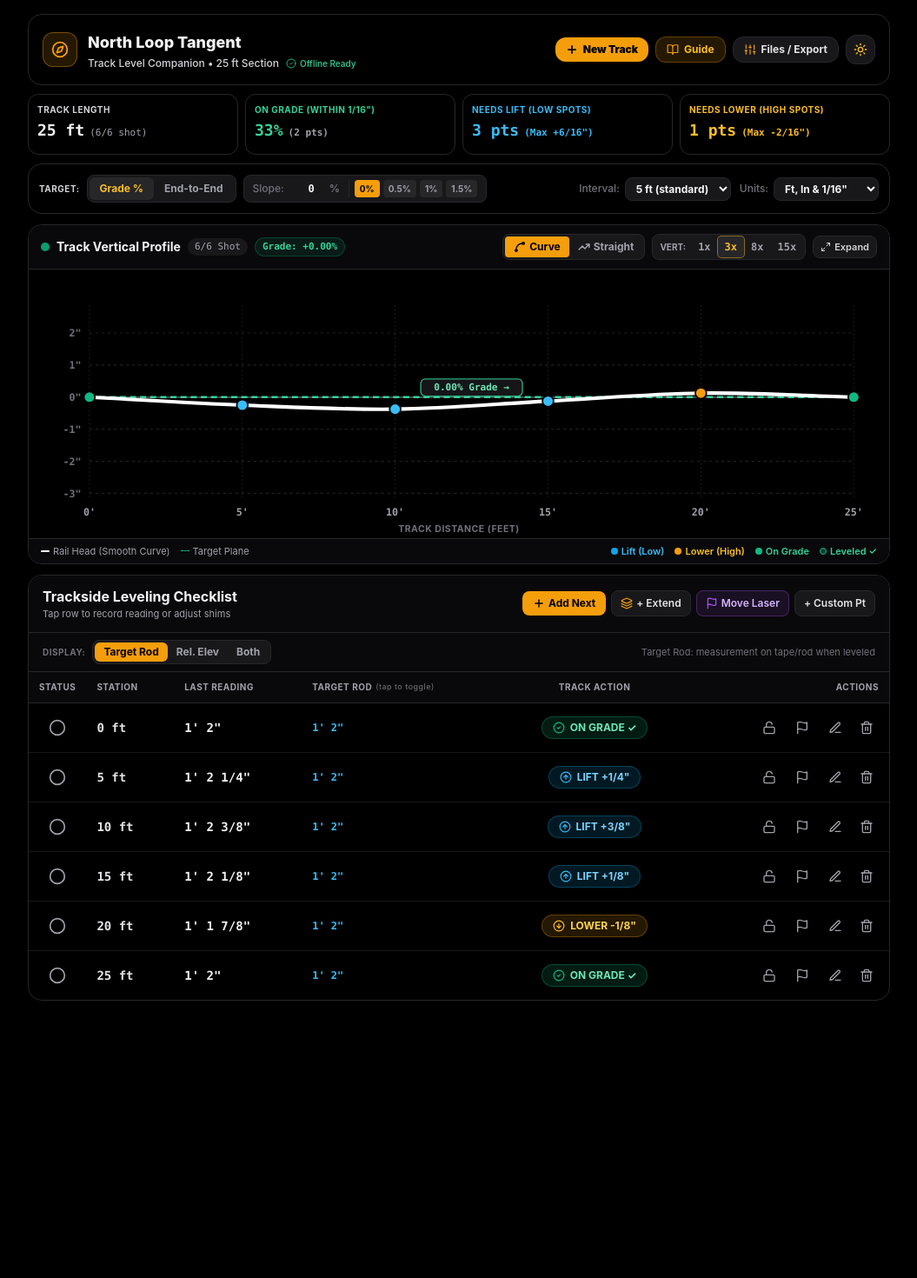
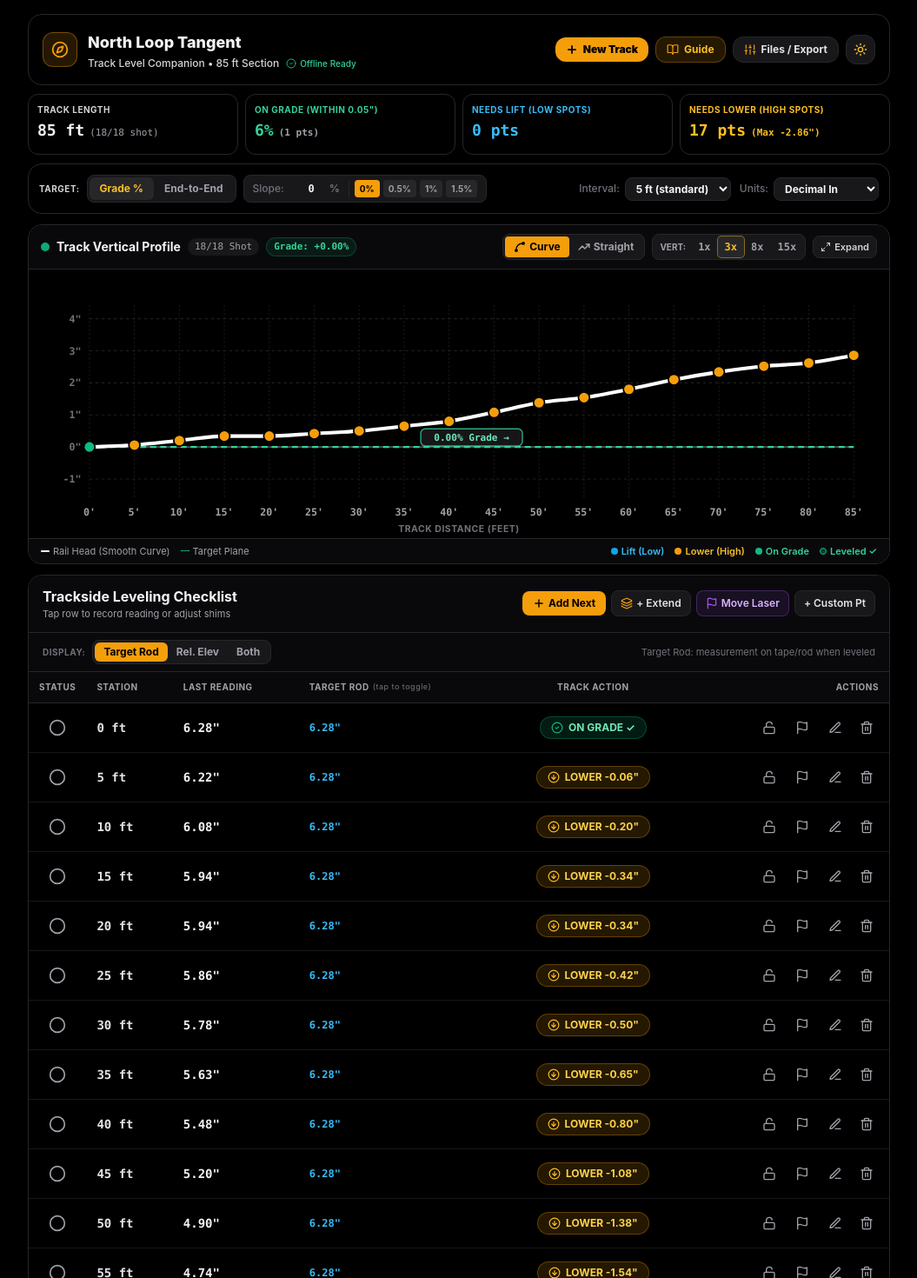
Before and after one commit to LoopRook/track-level-companion, a React (Vite) app: page / in a window 1280 px wide. Shown: the top 1470 px of the page at 87% size, without its empty margins (112-1167 px from the left). Before the commit the page ends 1167 px from the top, so only its background shows below. Built offline with nearby package versions, Linux system fonts and the light colour scheme.

Commit message:
feat: default to decimal inches and load 18-station decimal example dataset

```diff
--- a/src/App.tsx
+++ b/src/App.tsx
@@ -10,22 +10,34 @@ import { UserGuideModal } from './components/UserGuideModal';
 import { NewTrackModal } from './components/NewTrackModal';
 
 const INITIAL_STATIONS: StationPoint[] = [
-  { id: 'st-0', distanceFt: 0, readingInches: 14.0 },
-  { id: 'st-5', distanceFt: 5, readingInches: 14.25 },  // 1/4" dip
-  { id: 'st-10', distanceFt: 10, readingInches: 14.375 }, // 3/8" dip
-  { id: 'st-15', distanceFt: 15, readingInches: 14.125 }, // 1/8" dip
-  { id: 'st-20', distanceFt: 20, readingInches: 13.875 }, // 1/8" hump
-  { id: 'st-25', distanceFt: 25, readingInches: 14.0 },   // on grade
+  { id: 'st-0', distanceFt: 0, readingInches: 6.28 },
+  { id: 'st-5', distanceFt: 5, readingInches: 6.22 },
+  { id: 'st-10', distanceFt: 10, readingInches: 6.08 },
+  { id: 'st-15', distanceFt: 15, readingInches: 5.94 },
+  { id: 'st-20', distanceFt: 20, readingInches: 5.94 },
+  { id: 'st-25', distanceFt: 25, readingInches: 5.86 },
+  { id: 'st-30', distanceFt: 30, readingInches: 5.78 },
+  { id: 'st-35', distanceFt: 35, readingInches: 5.63 },
+  { id: 'st-40', distanceFt: 40, readingInches: 5.48 },
+  { id: 'st-45', distanceFt: 45, readingInches: 5.2 },
+  { id: 'st-50', distanceFt: 50, readingInches: 4.9 },
+  { id: 'st-55', distanceFt: 55, readingInches: 4.74 },
+  { id: 'st-60', distanceFt: 60, readingInches: 4.48 },
+  { id: 'st-65', distanceFt: 65, readingInches: 4.18 },
+  { id: 'st-70', distanceFt: 70, readingInches: 3.94 },
+  { id: 'st-75', distanceFt: 75, readingInches: 3.76 },
+  { id: 'st-80', distanceFt: 80, readingInches: 3.66 },
+  { id: 'st-85', distanceFt: 85, readingInches: 3.42 },
 ];
 
 const DEFAULT_PROJECT: TrackProject = {
-  id: 'default-project',
+  id: 'default-project-v2',
   name: 'North Loop Tangent',
   date: new Date().toISOString().split('T')[0],
   gauge: '7 1/4"',
-  unitFormat: 'feet_inches_fraction',
+  unitFormat: 'decimal_inches',
   fractionResolution: 16,
-  toleranceInches: 0.0625, // 1/16"
+  toleranceInches: 0.05,
   stationIntervalFt: 5,
   laserDatumMode: 'relative_to_first',
   gradeMode: 'target_grade',
@@ -38,7 +50,15 @@ export const App: React.FC = () => {
   const [project, setProject] = useState<TrackProject>(() => {
     try {
       const saved = localStorage.getItem('track_level_companion_active');
-      return saved ? JSON.parse(saved) : DEFAULT_PROJECT;
+      if (saved) {
+        const parsed = JSON.parse(saved);
+        // If it's the old default demo project, refresh to the new decimal example values
+        if (parsed.id === 'default-project' || parsed.id === 'default-project-v1') {
+          return DEFAULT_PROJECT;
+        }
+        return parsed;
+      }
+      return DEFAULT_PROJECT;
     } catch {
       return DEFAULT_PROJECT;
     }
@@ -405,6 +425,7 @@ export const App: React.FC = () => {
       ...project,
       name: 'New Track Section',
       date: new Date().toISOString().split('T')[0],
+      unitFormat: 'decimal_inches',
       stations: [
         { id: `st-${Date.now()}-0`, distanceFt: 0, readingInches: null }
       ]
@@ -455,8 +476,7 @@ export const App: React.FC = () => {
       }
     } else if (mode === 'clear_readings') {
       newStations = project.stations.map(s => ({
-        id: s.id,
-        distanceFt: s.distanceFt,
+        ...s,
         readingInches: null,
         completed: false,
         isLocked: false,
@@ -477,28 +497,21 @@ export const App: React.FC = () => {
     setActiveEditingStation(null);
   };
 
-  // Load sample 50ft track with realistic dip
+  // Load sample 85ft track with realistic decimal values
   const handleLoadDemoTrack = () => {
     setProject({
       ...project,
-      name: 'Sample 50ft Track (West Curve)',
+      name: 'Sample 85ft Section (Decimal Inches)',
       date: new Date().toISOString().split('T')[0],
       gradeMode: 'target_grade',
       targetGradePercent: 0.0,
       stationIntervalFt: 5,
-      stations: [
-        { id: 'demo-0', distanceFt: 0, readingInches: 14.0 },
-        { id: 'demo-5', distanceFt: 5, readingInches: 14.125 }, // 1/8" dip
-        { id: 'demo-10', distanceFt: 10, readingInches: 14.375 }, // 3/8" dip
-        { id: 'demo-15', distanceFt: 15, readingInches: 14.5 },   // 1/2" dip (sag point)
-        { id: 'demo-20', distanceFt: 20, readingInches: 14.25 },  // 1/4" dip
-        { id: 'demo-25', distanceFt: 25, readingInches: 14.0 },   // on grade
-        { id: 'demo-30', distanceFt: 30, readingInches: 13.875 }, // 1/8" hump
-        { id: 'demo-35', distanceFt: 35, readingInches: 13.75, isLocked: true },  // 1/4" hump (bridge entry / locked tie)
-        { id: 'demo-40', distanceFt: 40, readingInches: 13.875 },
-        { id: 'demo-45', distanceFt: 45, readingInches: 14.0 },
-        { id: 'demo-50', distanceFt: 50, readingInches: 14.0 },
-      ]
+      unitFormat: 'decimal_inches',
+      toleranceInches: 0.05,
+      stations: INITIAL_STATIONS.map((s, idx) => ({
+        ...s,
+        id: `demo-${idx * 5}`,
+      })),
     });
   };
 
--- a/src/components/DataManagementModal.tsx
+++ b/src/components/DataManagementModal.tsx
@@ -813,7 +813,7 @@ export const DataManagementModal: React.FC<DataManagementModalProps> = ({
                     className="py-2.5 px-3 bg-amber-500/10 hover:bg-amber-500/20 text-amber-700 dark:text-amber-400 border border-amber-500/30 rounded-xl font-bold text-xs transition flex items-center justify-center gap-1.5"
                   >
                     <FileSpreadsheet className="w-4 h-4" />
-                    <span>Load Demo 50ft</span>
+                    <span>Load Example 85ft</span>
                   </button>
 
                   <button
--- a/src/components/FractionKeypad.tsx
+++ b/src/components/FractionKeypad.tsx
@@ -63,7 +63,7 @@ export const FractionKeypad: React.FC<FractionKeypadProps> = ({
   datumOffsetInches,
   targetReadingInches,
   actionText,
-  unitFormat = 'feet_inches_fraction',
+  unitFormat = 'decimal_inches',
   fractionResolution = 16,
   stationIndex,
   totalStations,
@@ -74,8 +74,6 @@ export const FractionKeypad: React.FC<FractionKeypadProps> = ({
 }) => {
   const [useDirectInput, setUseDirectInput] = useState(false);
   const [directText, setDirectText] = useState('');
-
-  // Station navigation feedback & animation states
   const [navDirection, setNavDirection] = useState<'next' | 'prev' | null>(null);
   const [toastMessage, setToastMessage] = useState<{ text: string; id: number } | null>(null);
   const [pulseDistance, setPulseDistance] = useState(false);
@@ -105,7 +103,8 @@ export const FractionKeypad: React.FC<FractionKeypadProps> = ({
         setTotalInchesOnly(parts.feet * 12 + parts.inches);
         setNumerator(parts.numerator);
         setDenominator(parts.denominator);
-        setDecimalInputStr(currentReadingInches.toFixed(3));
+        const str = currentReadingInches.toString();
+        setDecimalInputStr(str.includes('.') && str.split('.')[1].length > 3 ? currentReadingInches.toFixed(3) : str);
         setMetricInputStr((currentReadingInches * 25.4).toFixed(1));
         setDirectText(formatMeasurement(currentReadingInches, unitFormat, fractionResolution));
       } else {
--- a/src/components/StationConfig.tsx
+++ b/src/components/StationConfig.tsx
@@ -188,7 +188,15 @@ export const StationConfig: React.FC<StationConfigProps> = ({
 
         <div className="bg-white dark:bg-black border border-zinc-200 dark:border-zinc-800 p-2.5 rounded-xl">
           <span className="text-[10px] font-bold text-emerald-700 dark:text-emerald-400 uppercase tracking-wider block">
-            On Grade (Within {project.fractionResolution === 16 ? '1/16"' : '1/8"'})
+            On Grade (Within {
+              project.unitFormat === 'decimal_inches'
+                ? '0.05"'
+                : project.unitFormat === 'metric_mm'
+                ? '1.5mm'
+                : project.fractionResolution === 16
+                ? '1/16"'
+                : '1/8"'
+            })
           </span>
           <div className="text-lg font-mono font-bold text-emerald-700 dark:text-emerald-400 mt-0.5">
             {summary.measuredCount >= 2
@@ -208,7 +216,13 @@ export const StationConfig: React.FC<StationConfigProps> = ({
             {summary.measuredCount >= 2 ? `${summary.liftCount} pts` : '—'}
             {summary.measuredCount >= 2 && summary.maxLift > 0 && (
               <span className="text-[11px] text-sky-600 dark:text-sky-400 font-semibold ml-1.5">
-                (Max +{project.fractionResolution === 16 ? `${Math.round(summary.maxLift * 16)}/16"` : `${summary.maxLift.toFixed(2)}"`})
+                (Max +{project.unitFormat === 'decimal_inches'
+                  ? `${summary.maxLift.toFixed(2)}"`
+                  : project.unitFormat === 'metric_mm'
+                  ? `${(summary.maxLift * 25.4).toFixed(1)}mm`
+                  : project.fractionResolution === 16
+                  ? `${Math.round(summary.maxLift * 16)}/16"`
+                  : `${summary.maxLift.toFixed(2)}"`})
               </span>
             )}
             {summary.measuredCount < 2 && (
@@ -227,7 +241,13 @@ export const StationConfig: React.FC<StationConfigProps> = ({
             {summary.measuredCount >= 2 ? `${summary.lowerCount} pts` : '—'}
             {summary.measuredCount >= 2 && summary.maxLower > 0 && (
               <span className="text-[11px] text-amber-700 dark:text-amber-400 font-semibold ml-1.5">
-                (Max -{project.fractionResolution === 16 ? `${Math.round(summary.maxLower * 16)}/16"` : `${summary.maxLower.toFixed(2)}"`})
+                (Max -{project.unitFormat === 'decimal_inches'
+                  ? `${summary.maxLower.toFixed(2)}"`
+                  : project.unitFormat === 'metric_mm'
+                  ? `${(summary.maxLower * 25.4).toFixed(1)}mm`
+                  : project.fractionResolution === 16
+                  ? `${Math.round(summary.maxLower * 16)}/16"`
+                  : `${summary.maxLower.toFixed(2)}"`})
               </span>
             )}
             {summary.measuredCount < 2 && (
--- a/src/core/units.ts
+++ b/src/core/units.ts
@@ -195,7 +195,7 @@ export function formatInchesFraction(decimalInches: number | null | undefined, r
  */
 export function formatMeasurement(
   decimalInches: number | null | undefined,
-  format: UnitFormat = 'feet_inches_fraction',
+  format: UnitFormat = 'decimal_inches',
   resolution: number = 16
 ): string {
   if (decimalInches === null || decimalInches === undefined || isNaN(decimalInches)) return '—';
@@ -205,12 +205,17 @@ export function formatMeasurement(
       return formatFeetInches(decimalInches, resolution);
     case 'inches_fraction':
       return formatInchesFraction(decimalInches, resolution);
-    case 'decimal_inches':
-      return `${decimalInches >= 0 ? '' : '-'}${Math.abs(decimalInches).toFixed(3)}"`;
+    case 'decimal_inches': {
+      const sign = decimalInches >= 0 ? '' : '-';
+      const abs = Math.abs(decimalInches);
+      const str3 = abs.toFixed(3);
+      const cleaned = str3.endsWith('0') ? abs.toFixed(2) : str3;
+      return `${sign}${cleaned}"`;
+    }
     case 'metric_mm':
       return `${(decimalInches * 25.4).toFixed(1)} mm`;
     default:
-      return formatFeetInches(decimalInches, resolution);
+      return `${decimalInches >= 0 ? '' : '-'}${Math.abs(decimalInches).toFixed(2)}"`;
   }
 }
 
```
Also changed, not shown: 1 other file (tests, documents, lock files or other folders).
